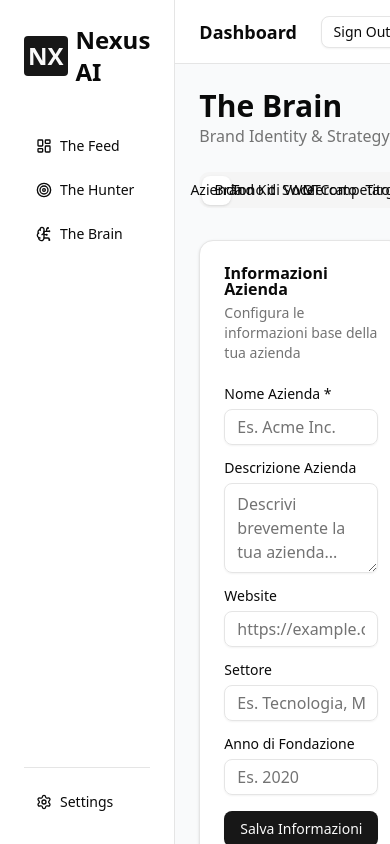
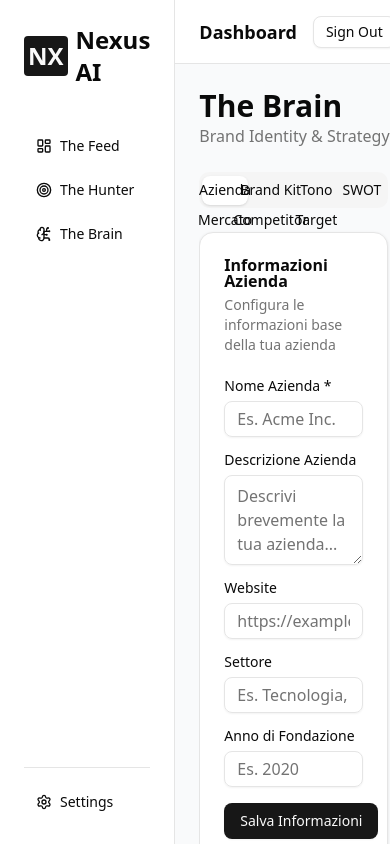
Before and after one commit to svolamkt/svola, a Next.js app: page /brain in a window 390 px wide. Shown: the top 844 px of the page. Built offline with nearby package versions, Linux system fonts and the light colour scheme; no server answers.

Commit message:
Add BrandAnalystChat to BrandIdentityTabs layout

```diff
--- a/src/components/modules/strategy/BrandIdentityTabs.tsx
+++ b/src/components/modules/strategy/BrandIdentityTabs.tsx
@@ -3,47 +3,68 @@
 import { Tabs, TabsContent, TabsList, TabsTrigger } from "@/components/ui/tabs"
 import { CompanyInfoForm } from "./CompanyInfoForm"
 import { BrandKitForm } from "./BrandKitForm"
+import { BrandAnalystChat } from "./BrandAnalystChat"
 
 export function BrandIdentityTabs() {
   return (
+    <div className="grid grid-cols-1 lg:grid-cols-3 gap-6 h-[calc(100vh-140px)]">
+      {/* Left Column: Forms (2/3) */}
+      <div className="lg:col-span-2 overflow-auto pr-2">
         <Tabs defaultValue="company" className="w-full">
-      <TabsList className="grid w-full grid-cols-7">
+          <TabsList className="grid w-full grid-cols-4 lg:grid-cols-7 mb-4">
             <TabsTrigger value="company">Azienda</TabsTrigger>
             <TabsTrigger value="brandkit">Brand Kit</TabsTrigger>
-        <TabsTrigger value="tone">Tono di Voce</TabsTrigger>
+            <TabsTrigger value="tone">Tono</TabsTrigger>
             <TabsTrigger value="swot">SWOT</TabsTrigger>
             <TabsTrigger value="market">Mercato</TabsTrigger>
             <TabsTrigger value="competitors">Competitor</TabsTrigger>
             <TabsTrigger value="target">Target</TabsTrigger>
           </TabsList>
 
-      <TabsContent value="company" className="mt-6">
+          <TabsContent value="company">
             <CompanyInfoForm />
           </TabsContent>
 
-      <TabsContent value="brandkit" className="mt-6">
+          <TabsContent value="brandkit">
             <BrandKitForm />
           </TabsContent>
 
-      <TabsContent value="tone" className="mt-6">
-        <p className="text-muted-foreground">Tono di Voce - Coming Soon</p>
+          <TabsContent value="tone">
+            <p className="text-muted-foreground p-4 border rounded bg-muted/10">
+              Il modulo Tono di Voce sarà compilato automaticamente dall'Analista AI.
+            </p>
           </TabsContent>
 
-      <TabsContent value="swot" className="mt-6">
-        <p className="text-muted-foreground">SWOT Analysis - Coming Soon</p>
+          <TabsContent value="swot">
+            <p className="text-muted-foreground p-4 border rounded bg-muted/10">
+              L'analisi SWOT verrà generata automaticamente dopo l'analisi del sito web.
+            </p>
           </TabsContent>
 
-      <TabsContent value="market" className="mt-6">
-        <p className="text-muted-foreground">Ricerca di Mercato - Coming Soon</p>
+          <TabsContent value="market">
+            <p className="text-muted-foreground p-4 border rounded bg-muted/10">
+              La ricerca di mercato è in fase di sviluppo.
+            </p>
           </TabsContent>
 
-      <TabsContent value="competitors" className="mt-6">
-        <p className="text-muted-foreground">Competitor Analysis - Coming Soon</p>
+          <TabsContent value="competitors">
+            <p className="text-muted-foreground p-4 border rounded bg-muted/10">
+              L'analisi dei competitor verrà attivata dall'AI.
+            </p>
           </TabsContent>
 
-      <TabsContent value="target" className="mt-6">
-        <p className="text-muted-foreground">Target Audience - Coming Soon</p>
+          <TabsContent value="target">
+            <p className="text-muted-foreground p-4 border rounded bg-muted/10">
+              La definizione del Target Audience sarà estratta dai dati analizzati.
+            </p>
           </TabsContent>
         </Tabs>
+      </div>
+
+      {/* Right Column: AI Analyst (1/3) */}
+      <div className="lg:col-span-1 h-full">
+        <BrandAnalystChat />
+      </div>
+    </div>
   )
 }
```
Lines whose indentation alone changed are shown as unchanged.
